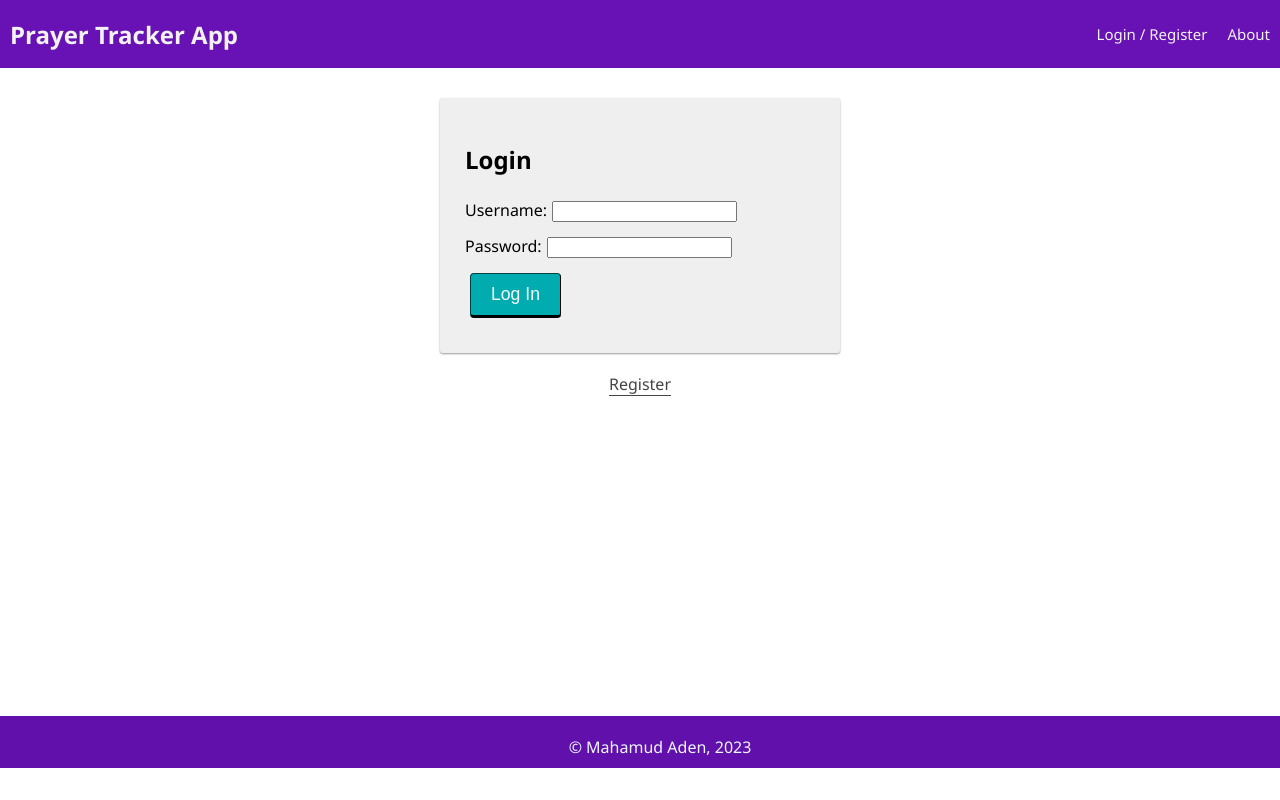
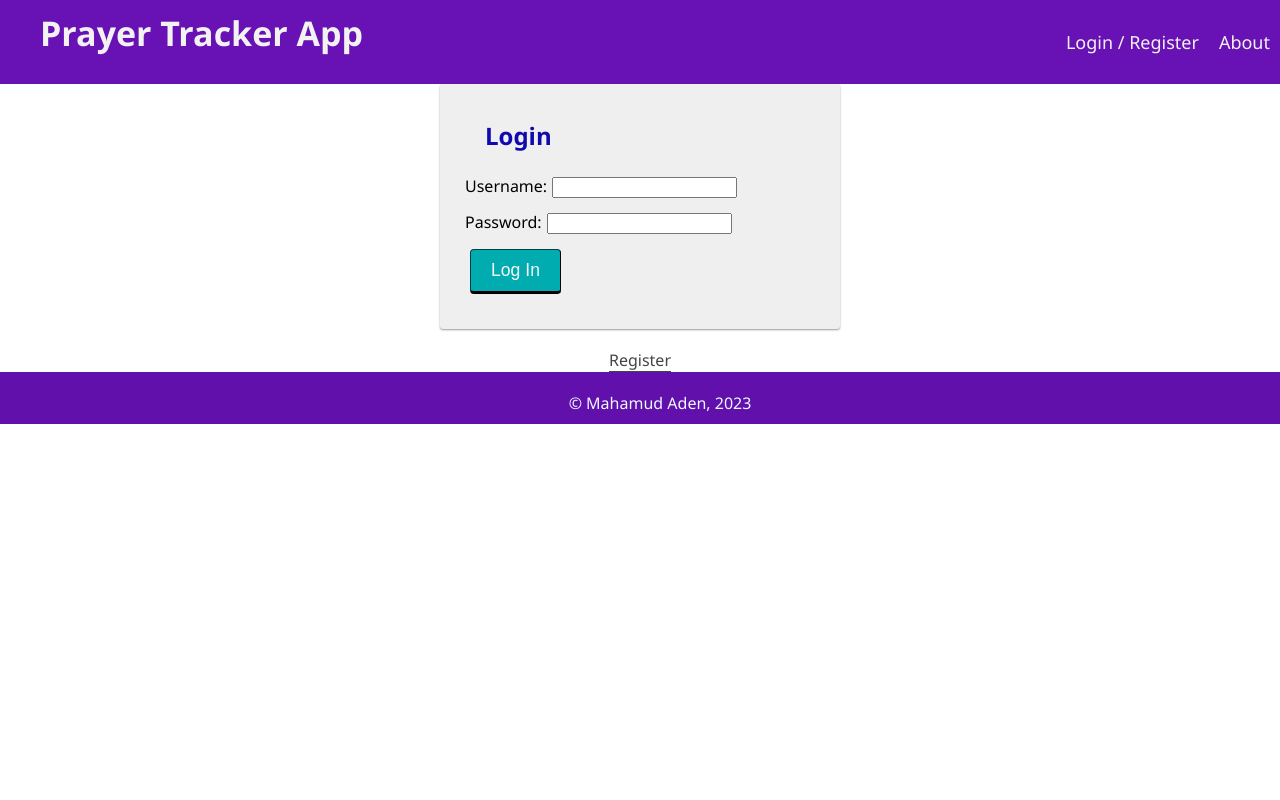
Before and after one commit to mahamudadn/GoMosque, a React (Create React App) app: page /#/info in a window 1280 px wide. Shown: the top 800 px of the page. Built offline with nearby package versions, Linux system fonts and the light colour scheme; no server answers.

Commit message:
styled userpage component

```diff
--- a/src/components/AboutPage/AboutPage.css
+++ b/src/components/AboutPage/AboutPage.css
@@ -1,6 +1,9 @@
     .container {
         display: flex;
         justify-content: center;
+        /* background-image: url('../images/prayer.jpg'); */
+        background-size: cover;
+        background-position: center;
     }
 
         .content-wrapper {
--- a/src/components/AboutPage/AboutPage.jsx
+++ b/src/components/AboutPage/AboutPage.jsx
@@ -10,11 +10,11 @@ function AboutPage() {
   return (
     <div className="container">
       <div className="content-wrapper">
-        <img
+        {/* <img
           src="./images/prayer.jpg"
           alt="Description of the image"
           className="custom-image"
-        />
+        /> */}
         <div className="text-wrapper">
           <p>This app is designed to help users track and monitor their prayers specifically performed at mosques.
             It allows users to keep a record of the number of prayers they have offered in mosques over time. This app enables users to evaluate their prayer performance and stay consistent with their religious practices.</p>
--- a/src/components/Footer/Footer.css
+++ b/src/components/Footer/Footer.css
@@ -1,9 +1,10 @@
 footer {
   width: 100%;
   height: 12px;
-  margin-top: 320px;
+  margin-top: 0px;
   padding: 20px;
   text-align: center;
   color: aliceblue;
   background-color: rgb(97, 16, 172);
+
 }
--- a/src/components/Nav/Nav.css
+++ b/src/components/Nav/Nav.css
@@ -3,10 +3,10 @@
   display: flex;
   justify-content: space-between;
   align-items: center;
-
-  margin: 0 0 30px;
+  margin: auto;
   background-color: #6811b4;
   overflow: hidden;
+
 }
 
 .nav a {
@@ -14,11 +14,11 @@
 }
 
 .nav-title {
-  font-size: 24px;
+  font-size: 34px;
   font-weight: 700;
   color: #f2f2f2;
-  padding-left: 10px;
-  margin: 0;
+  padding-left: 20px;
+  margin: 3;
 }
 
 .navLink {
@@ -28,7 +28,7 @@
   text-align: center;
   padding: 24px 10px;
   text-decoration: none;
-  font-size: 15px;
+  font-size: 18px;
 
   /* these last two make the logout button in
   the nav bar look like another link */
--- a/src/components/PrayerBar/PrayerBar.jsx
+++ b/src/components/PrayerBar/PrayerBar.jsx
@@ -34,9 +34,9 @@ ChartJS.register(
 
 function PrayerBar() {
 	const dispatch = useDispatch();
-	useEffect(()=>{
-		dispatch({type: 'FETCH_WEEKLY'});
-	}, []);
+	// useEffect(()=>{
+	// 	dispatch({type: 'FETCH_WEEKLY'});
+	// }, []);
 	const weekly = useSelector(store => store.weeklyReducer);
 	console.log('weekly reducer', weekly)
 
--- a/src/components/PrayerForm/PrayerForm.css
+++ b/src/components/PrayerForm/PrayerForm.css
@@ -1,15 +1,17 @@
-    PrayerForm.css
     .prayer-form-container {
         display: flex;
         justify-content: center;
         align-items: center;
         height: 100vh;
+        margin-top: 12px;
     }
 
     .prayer-form-table {
-        width: 400px;
-        border-collapse: collapse;
-        margin-bottom: 20px;
+        width: 350px;
+        /* border-collapse: collapse; */
+        margin-top: 20px;
+        padding: auto;
+
     }
 
     .prayer-form-table th {
@@ -21,20 +23,23 @@
     }
 
     .prayer-form-table td {
-        padding: 20px;
+        padding: 18px;
+
         /* border-bottom: 1px solid #ccc; */
     }
 
     .prayer-form-table .prayer-checkbox {
-        margin: 0;
+        margin-bottom: px;
+
     }
 
     .add-prayer-button {
-        padding: 10px 20px;
+        padding: 10px 5px;
         background-color: #6922c0;
         color: #fff;
         border-radius:25%;
         cursor: pointer;
+        margin-bottom: 100px;
 
     }
 
--- /dev/null
+++ b/src/components/UserPage/UserPage.css
@@ -0,0 +1,47 @@
+.container{
+
+    display: flex;
+    flex-direction: column;
+    justify-content: flex-start;
+    align-items: flex-start;
+    height: 100vh;
+    overflow: hidden;
+    background-image: url(https://i0.wp.com/www.islamicinsights.com/wp-content/uploads/Nullifiers-of-Prayer.jpg?resize=780%2C470&ssl=1);
+    position: relative;
+    background-size:cover ;
+
+  }
+
+  /* .overlay {
+    position: absolute;
+    top: 0;
+    left: 0;
+    width: 100%;
+    height: 100%;
+    background-color: rgba(0, 0, 0, 0.5);
+  } */
+
+  h2 {
+    text-align: left;
+    margin-top: 10px;
+    margin-left: 20px;
+    color: rgb(17, 9, 173);
+    z-index: 1;
+  }
+
+  /* .btn {
+    position: fixed;
+    bottom: 20px;
+    left: 20px;
+  } */
+
+  /* .custom-image {
+    position: absolute;
+    top: 50%;
+    left: 50%;
+    transform: translate(-50%, -50%);
+    width: 70%;
+    height: auto;
+    background-size: cover;
+    background-position: center left;
+  } */
--- a/src/components/UserPage/UserPage.jsx
+++ b/src/components/UserPage/UserPage.jsx
@@ -1,6 +1,7 @@
 import React from 'react';
 import LogOutButton from '../LogOutButton/LogOutButton';
 import {useSelector} from 'react-redux';
+import "./UserPage.css"
 
 function UserPage() {
   // this component doesn't do much to start, just renders some user reducer info to the DOM
@@ -8,8 +9,13 @@ function UserPage() {
   return (
     <div className="container">
       <h2>Welcome, {user.username}!</h2>
-      <p>Your ID is: {user.id}</p>
-      <LogOutButton className="btn" />
+      {/* <img
+          src="./images/hw2pray.png"
+          alt="Description of the image"
+          className="custom-image"
+        /> */}
+      {/* <p>Your ID is: {user.id}</p> */}
+      {/* <LogOutButton className="btn" /> */}
     </div>
   );
 }
--- a/src/components/WeeklyHistory/WeeklyHistory.jsx
+++ b/src/components/WeeklyHistory/WeeklyHistory.jsx
@@ -3,7 +3,7 @@ import { useDispatch } from "react-redux";
 import { useHistory } from "react-router-dom";
 
 import "./WeeklyHistory.css";
-import PrayerChart from "../PrayerChart/PrayerChart";
+// import PrayerChart from "../PrayerChart/PrayerChart";
 // import { shallowEqual } from "react-redux";
 
 function weeklyHistory({ prayer }) {
@@ -19,7 +19,7 @@ function weeklyHistory({ prayer }) {
 	const [isha, setIsha] = useState(prayer.isha);
 	const [totalMosques, setTotalMosques] = useState(prayer.totalMosques);
 	const [mosqueCount, setMosqueCount] = useState(
-		Number(prayer.fajr) +
+		    Number(prayer.fajr) +
 			Number(prayer.dhuhr) +
 			Number(prayer.asr) +
 			Number(prayer.magrib) +
```
Lines whose indentation alone changed are shown as unchanged.
